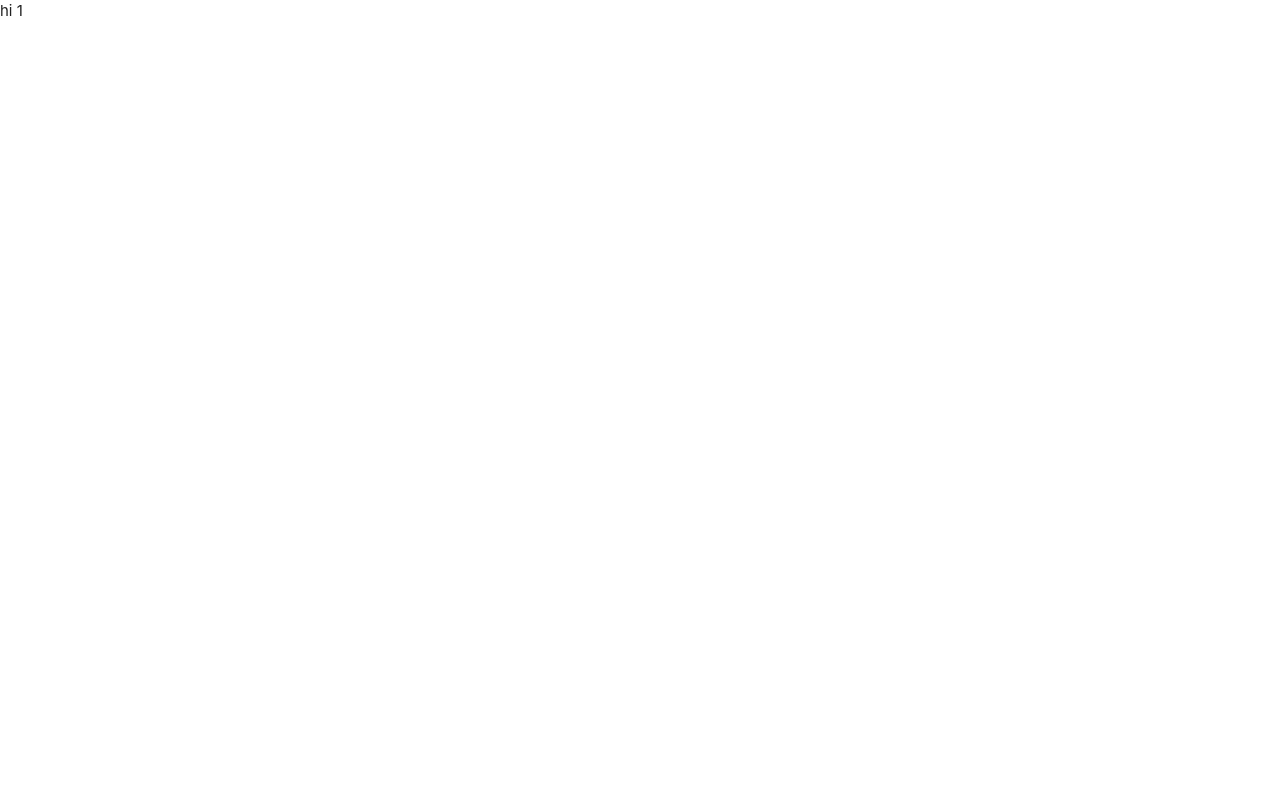
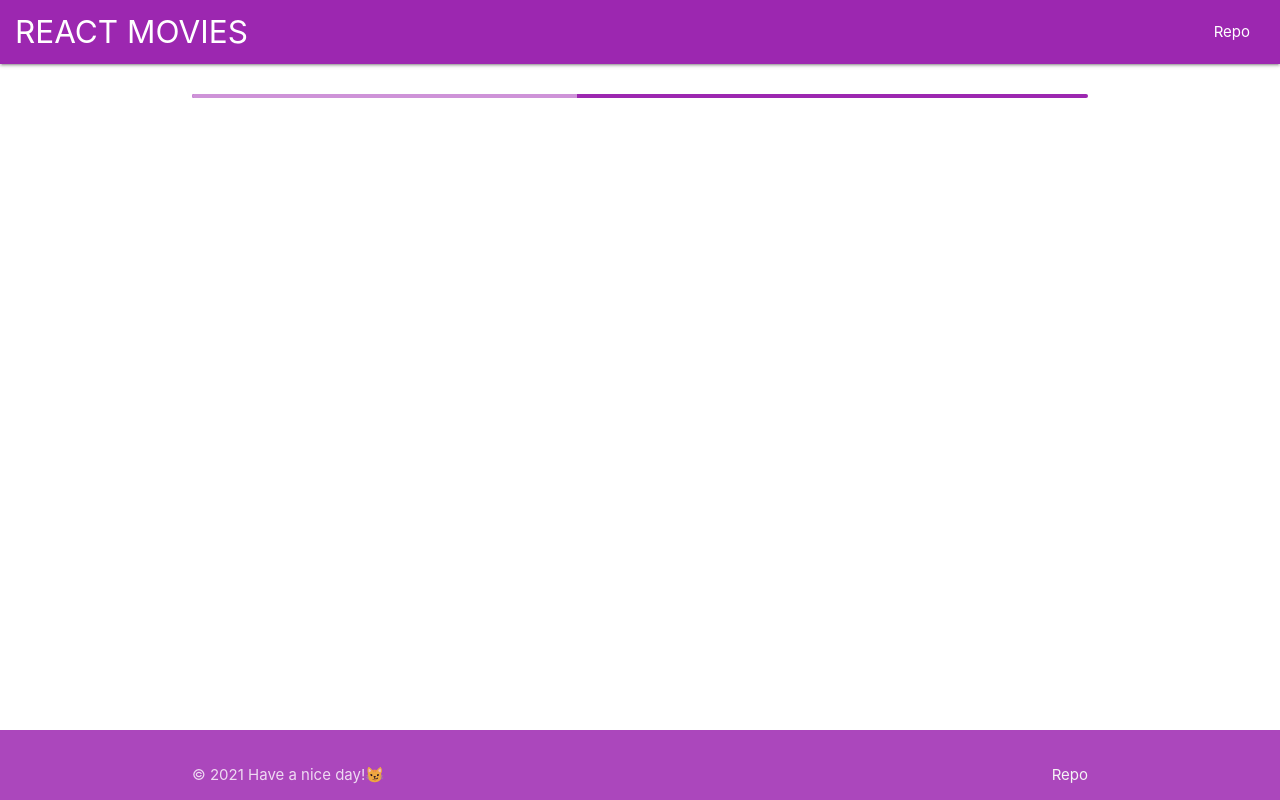
Before and after one commit to the-lensky/movies, a React (Create React App) app: page / in a window 1280 px wide. Built offline with nearby package versions, Linux system fonts and the light colour scheme; no server answers.

Commit message:
-add layout components

```diff
--- a/src/App.js
+++ b/src/App.js
@@ -1,8 +1,14 @@
-import React from 'react'
+import Header from './layout/Header'
+import Footer from './layout/Footer'
+import Main from './layout/Main'
 
 function App(props) {
     return (
-        <div> hi 1 </div>
+        <>
+            <Header/>
+            <Main />
+            <Footer />
+        </>
     )
 }
 
--- /dev/null
+++ b/src/components/Movie.js
@@ -0,0 +1,23 @@
+import React from 'react'
+
+const Movie = (props) => {
+    const {Title: title, Year: year, imdbID: id, Type: type, Poster: poster} = props
+    return (
+        <div id={id} className="card movie">
+            <div className="card-image waves-effect waves-block waves-light">
+                {
+                    poster === 'N/A'
+                        ? <img className="activator" src={`https://via.placeholder.com/300x400?text=${title}`}/>
+                        : <img className="activator" src={poster} align='movie poster'/>
+                }
+            </div>
+            <div className="card-content">
+                <span className="card-title activator grey-text text-darken-4">{title}</span>
+                <p>{year} <span className='right'>{type}</span></p>
+            </div>
+
+        </div>
+    )
+}
+
+export default Movie
--- /dev/null
+++ b/src/components/Movies.js
@@ -0,0 +1,13 @@
+import React from 'react'
+import Movie from './Movie'
+
+const  Movies = (props) => {
+    const {movies} = props
+    return (
+        <div className='movies'>
+            {movies.map(movie => <Movie key={movie.imdbID} {...movie} />)}
+        </div>
+    )
+}
+
+export default Movies
--- /dev/null
+++ b/src/components/Preloader.js
@@ -0,0 +1,11 @@
+import React from 'react'
+
+const Preloader = () => {
+    return (
+        <div className="progress purple">
+            <div className="indeterminate purple lighten-3"></div>
+        </div>
+    )
+}
+
+export default Preloader
--- a/src/index.css
+++ b/src/index.css
@@ -11,3 +11,18 @@ code {
   font-family: source-code-pro, Menlo, Monaco, Consolas, 'Courier New',
     monospace;
 }
+
+nav{
+  padding: 0 1rem;
+}
+
+.content {
+  min-height: calc(100vh - 70px - 64px);
+  padding: 1.5rem 0;
+}
+
+.movies {
+  display: grid;
+  grid-template-columns: repeat(auto-fill, minmax(250px, 1fr));
+  gap: 1rem;
+}
--- /dev/null
+++ b/src/layout/Footer.js
@@ -0,0 +1,16 @@
+import React from 'react'
+
+const Footer = () => {
+    return (
+        <footer className="page-footer purple lighten-1">
+            <div className="footer-copyright purple lighten-1">
+                <div className="container">
+                    © { new Date().getFullYear()} Have a nice day!😼
+                    <a className="grey-text text-lighten-4 right" href="#!">Repo</a>
+                </div>
+            </div>
+        </footer>
+    )
+}
+
+export default Footer
--- /dev/null
+++ b/src/layout/Header.js
@@ -0,0 +1,17 @@
+import React from 'react'
+
+const Headder = () => {
+    return (
+        <nav className='purple'>
+            <div className="nav-wrapper">
+                <a href="#" className="brand-logo">REACT MOVIES</a>
+                <ul id="nav-mobile" className="right hide-on-med-and-down">
+                    <li><a href="!#">Repo</a></li>
+                </ul>
+            </div>
+        </nav>
+
+    )
+}
+
+export default Headder
--- /dev/null
+++ b/src/layout/Main.js
@@ -0,0 +1,25 @@
+import React, {useEffect, useState} from 'react'
+import Movies from '../components/Movies'
+import Preloader from '../components/Preloader'
+
+const Main = () => {
+
+    const [movies, setMovies] = useState([])
+
+    useEffect(() => {
+        fetch('http://www.omdbapi.com/?apikey=7678bfd1&s=mortal-kombat')
+            .then(response => response.json())
+            .then(data => setMovies(data.Search))
+            console.log(movies, '!!!!!!!!!!!')
+    }, [])
+
+    return (
+        <main className='container content'>
+            {
+                movies.length ? <Movies movies={movies}/> : <Preloader />
+            }
+        </main>
+    )
+}
+
+export default Main
```
